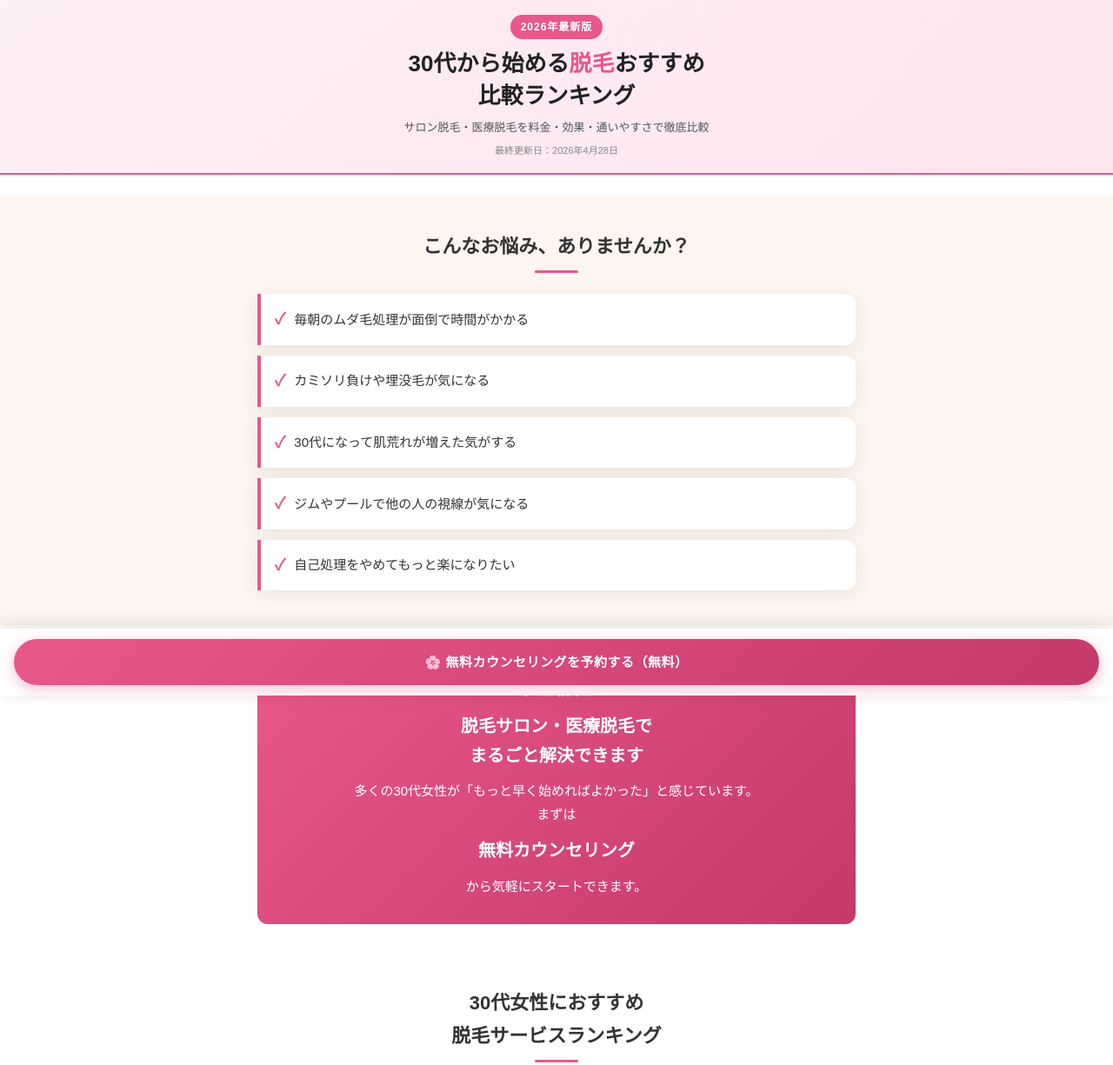
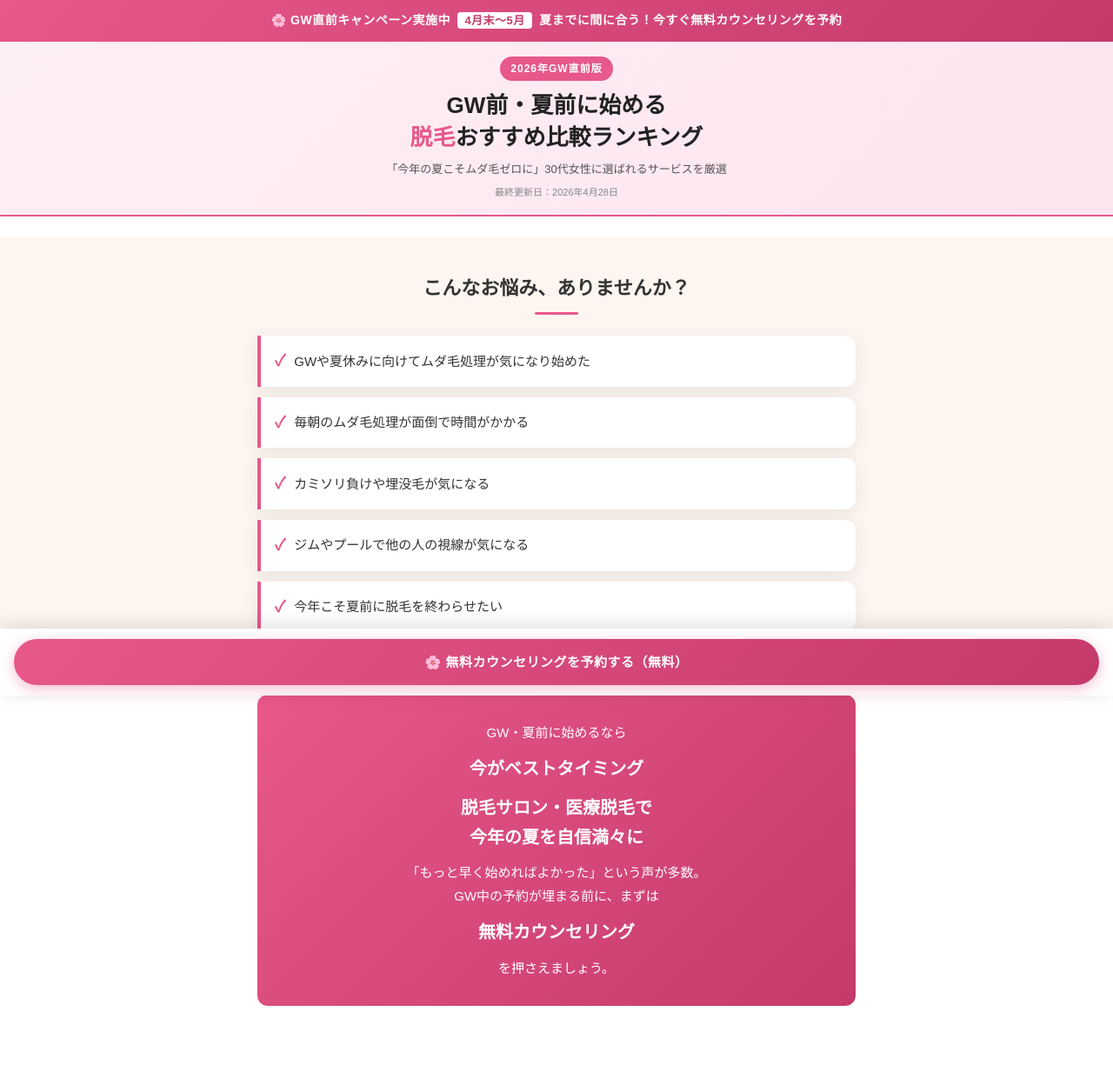
Before and after one commit to KATSUKIITANO/datsumo-jp, a plain HTML site: page index.html in a window 1280 px wide. Shown: the top 1225 px of the page at 87% size. Drawn offline with Linux system fonts and the light colour scheme.

Commit message:
GW前キャンペーン対応：バナー・ヘッダー・訴求文を更新

```diff
--- a/index.html
+++ b/index.html
@@ -3,8 +3,8 @@
 <head>
 <meta charset="UTF-8">
 <meta name="viewport" content="width=device-width, initial-scale=1.0">
-<title>30代からの脱毛サロン・医療脱毛おすすめ比較ランキング【2026年最新】</title>
-<meta name="description" content="30代女性に人気の脱毛サロン・医療脱毛クリニックを徹底比較。料金・効果・通いやすさで選ぶ厳選ランキング。無料カウンセリング情報も掲載。">
+<title>GW前に脱毛を始めるなら今｜30代おすすめ脱毛サロン・医療脱毛比較【2026年最新】</title>
+<meta name="description" content="GW前・夏前に脱毛を始めたい30代女性向け。湘南美容・ディオーネ・ミュゼを料金・効果・通いやすさで比較。無料カウンセリングで今すぐスタート。">
 <style>
 /* ===== RESET & BASE ===== */
 *, *::before, *::after { box-sizing: border-box; margin: 0; padding: 0; }
@@ -322,6 +322,18 @@ td.name { text-align: left; font-weight: 700; padding-left: 12px; }
   line-height: 1.8;
 }
 
+/* ===== GW BANNER ===== */
+.gw-banner {
+  background: linear-gradient(135deg, #e8588a 0%, #c43a6a 100%);
+  color: #fff;
+  text-align: center;
+  padding: 12px 16px;
+  font-size: 14px;
+  font-weight: 700;
+  letter-spacing: 0.5px;
+}
+.gw-banner span { background: #fff; color: #c43a6a; border-radius: 4px; padding: 2px 8px; margin: 0 4px; font-size: 13px; }
+
 /* ===== STICKY CTA ===== */
 .sticky-cta {
   position: fixed;
@@ -352,11 +364,16 @@ footer {
 </head>
 <body>
 
+<!-- GW BANNER -->
+<div class="gw-banner">
+  🌸 GW直前キャンペーン実施中 <span>4月末〜5月</span> 夏までに間に合う！今すぐ無料カウンセリングを予約
+</div>
+
 <!-- HEADER -->
 <header>
-  <div class="header-label">2026年最新版</div>
-  <h1>30代から始める<span>脱毛</span>おすすめ<br>比較ランキング</h1>
-  <p class="header-sub">サロン脱毛・医療脱毛を料金・効果・通いやすさで徹底比較</p>
+  <div class="header-label">2026年GW直前版</div>
+  <h1>GW前・夏前に始める<br><span>脱毛</span>おすすめ比較ランキング</h1>
+  <p class="header-sub">「今年の夏こそムダ毛ゼロに」30代女性に選ばれるサービスを厳選</p>
   <p class="update-date">最終更新日：2026年4月28日</p>
 </header>
 
@@ -365,11 +382,11 @@ footer {
   <div class="container">
     <h2 class="section-title">こんなお悩み、ありませんか？</h2>
     <ul class="trouble-list">
+      <li>GWや夏休みに向けてムダ毛処理が気になり始めた</li>
       <li>毎朝のムダ毛処理が面倒で時間がかかる</li>
       <li>カミソリ負けや埋没毛が気になる</li>
-      <li>30代になって肌荒れが増えた気がする</li>
       <li>ジムやプールで他の人の視線が気になる</li>
-      <li>自己処理をやめてもっと楽になりたい</li>
+      <li>今年こそ夏前に脱毛を終わらせたい</li>
     </ul>
   </div>
 </section>
@@ -377,9 +394,9 @@ footer {
 <!-- SOLUTION BOX -->
 <div class="container">
   <div class="solution-box">
-    <p>そのお悩み、</p>
-    <strong>脱毛サロン・医療脱毛で<br>まるごと解決できます</strong>
-    <p>多くの30代女性が「もっと早く始めればよかった」と感じています。<br>まずは<strong>無料カウンセリング</strong>から気軽にスタートできます。</p>
+    <p>GW・夏前に始めるなら<strong>今がベストタイミング</strong></p>
+    <strong>脱毛サロン・医療脱毛で<br>今年の夏を自信満々に</strong>
+    <p>「もっと早く始めればよかった」という声が多数。<br>GW中の予約が埋まる前に、まずは<strong>無料カウンセリング</strong>を押さえましょう。</p>
   </div>
 </div>
 
```
